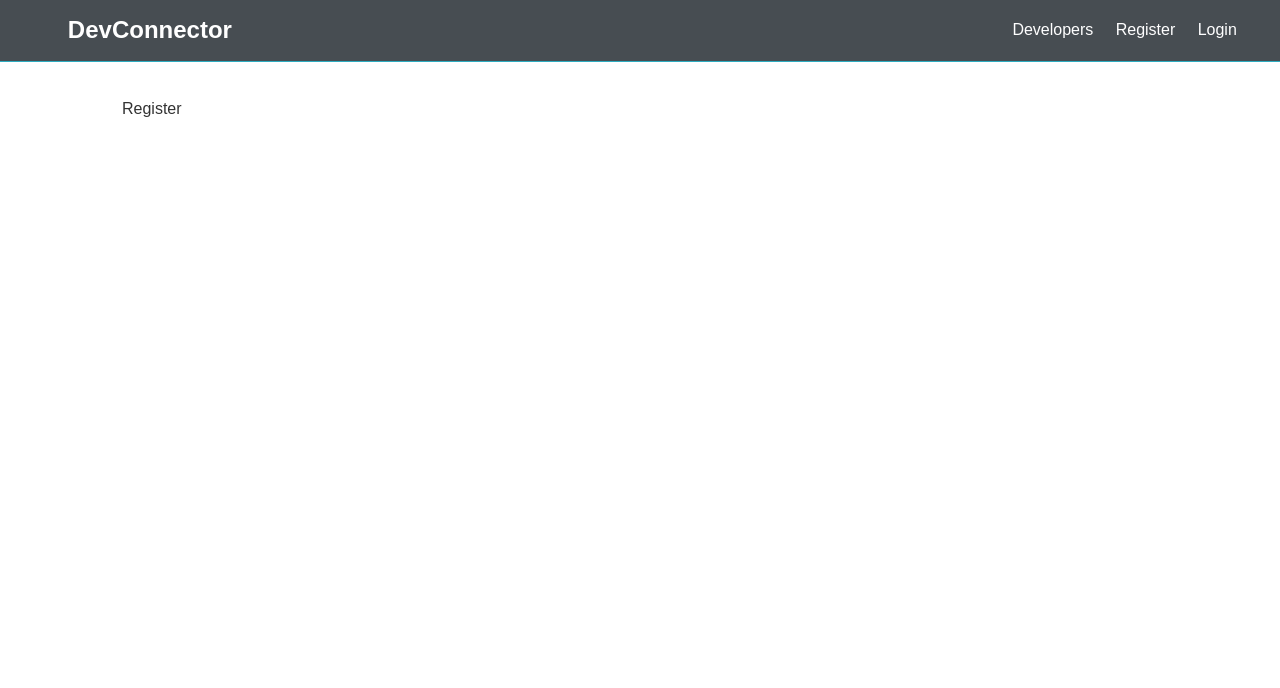
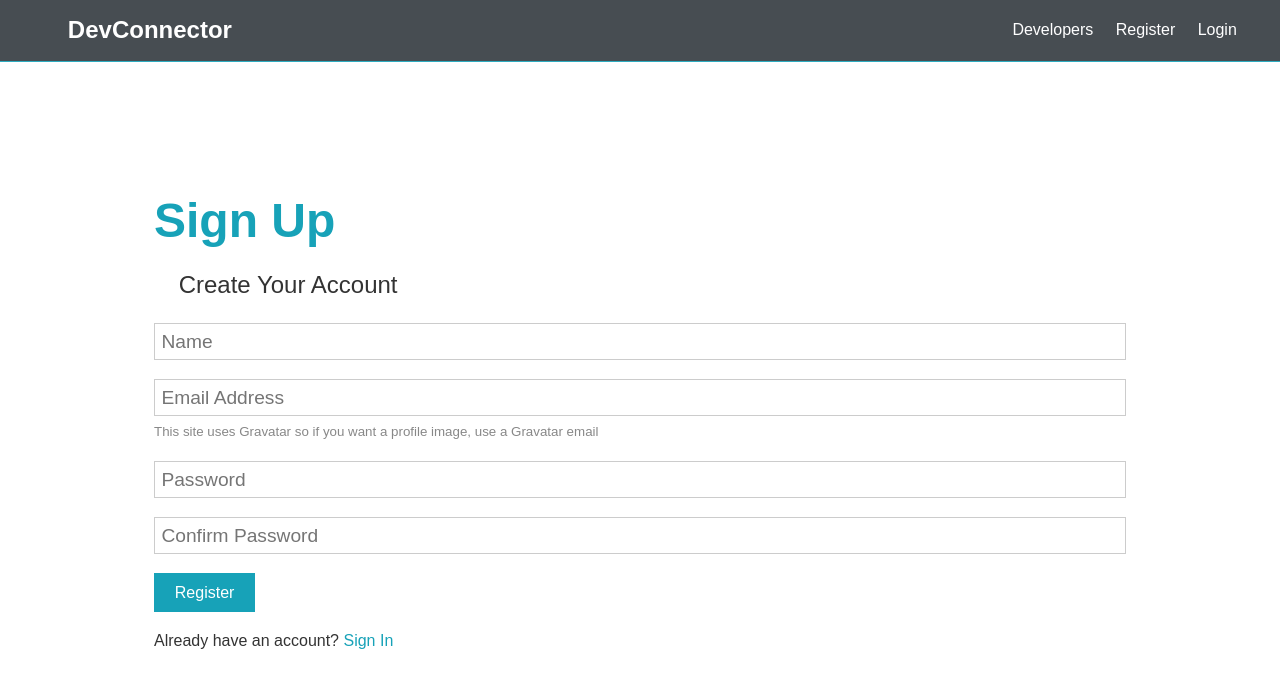
Before and after one commit to rordev20/Mern, a React (Create React App) app in the folder client/: page /register in a window 1280 px wide. Shown: the top 688 px of the page. Built offline with nearby package versions, Linux system fonts and the light colour scheme.

Commit message:
added registration form

```diff
--- a/client/src/components/auth/Register.js
+++ b/client/src/components/auth/Register.js
@@ -1,8 +1,83 @@
-import React from 'react'
+import React, {Fragment, useState} from 'react'
 
 const Register = () => {
+	const [formData, setFormData] = useState({
+    name: '',
+    email: '',
+    password: '',
+    password2: ''
+	});
+
+	const {name, email, password, password2} = formData;
+	const onChange = e =>
+	      setFormData({...formData, [e.target.name]: e.target.value});
+
+	const onSubmit = e => {
+		e.preventDefault();
+		if (password !== password2) {
+      console.log('password do not match')
+		} else {
+			console.log(formData)
+		}
+	}
+
 	return (
-    <div>Register</div>
+    <Fragment>
+	    <section className="container">
+	      <h1 className="large text-primary">Sign Up</h1>
+	      <p className="lead"><i className="fas fa-user"></i> Create Your Account</p>
+	      <form className="form" onSubmit={e => onSubmit(e)}>
+	        <div className="form-group">
+	          <input
+	            type="text"
+	            placeholder="Name"
+	            name="name"
+	            value={name}
+	            onChange={e => onChange(e)}
+	            required
+	          />
+	        </div>
+	        <div className="form-group">
+	          <input
+	            type="email"
+	            placeholder="Email Address"
+	            name="email"
+	            value={email}
+	            onChange={e => onChange(e)}
+	            required
+	           />
+	          <small className="form-text"
+	            >This site uses Gravatar so if you want a profile image, use a
+	            Gravatar email</small
+	          >
+	        </div>
+	        <div className="form-group">
+	          <input
+	            type="password"
+	            placeholder="Password"
+	            name="password"
+	            minLength="6"
+	            value={password}
+	            onChange={e => onChange(e)}
+	          />
+	        </div>
+	        <div className="form-group">
+	          <input
+	            type="password"
+	            placeholder="Confirm Password"
+	            name="password2"
+	            minLength="6"
+	            value={password2}
+	            onChange={e => onChange(e)}
+	          />
+	        </div>
+	        <input type="submit" className="btn btn-primary" value="Register" />
+	      </form>
+	      <p className="my-1">
+	        Already have an account? <a href="login.html">Sign In</a>
+	      </p>
+	    </section>
+    </Fragment>
 	)
 }
 
```
